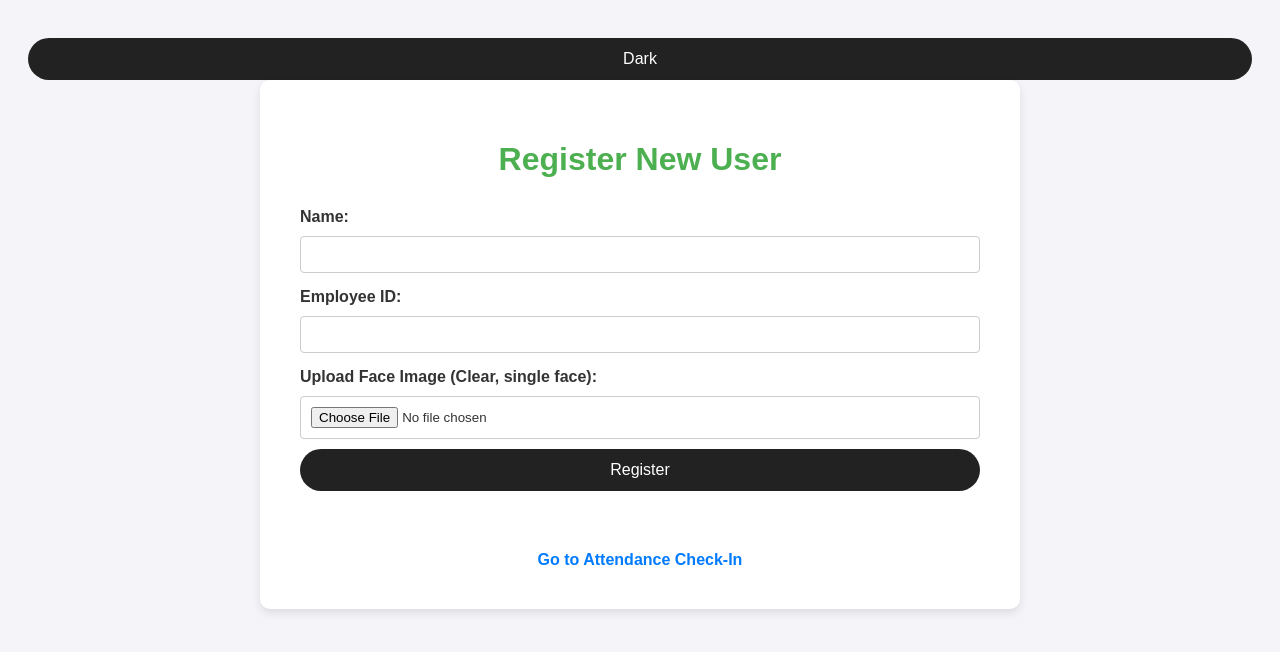
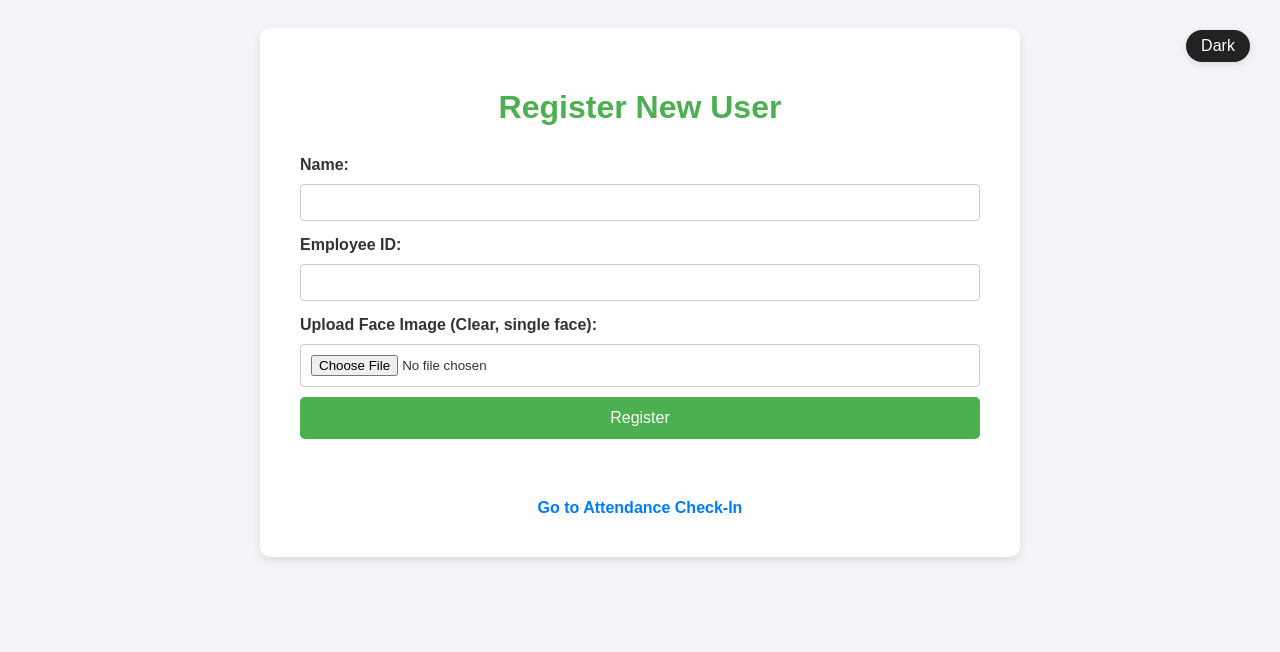
Before and after one commit to shivaram-repo/attendance-web-app, a Flask app: page /register_ui in a window 1280 px wide. Shown: the top 652 px of the page. Run offline with Flask 3, Linux system fonts and the light colour scheme.

Commit message:
added dark/light toggle

```diff
--- a/static/static.css
+++ b/static/static.css
@@ -82,3 +82,57 @@ input[type="text"], input[type="file"] {
     text-decoration: none;
     font-weight: bold;
 }
+/* Toggle Button Top-Right */
+#toggleBtn {
+  position: fixed;
+  top: 20px;
+  right: 30px;
+  z-index: 9999;
+  width: 64px;
+  height: 32px;
+  border-radius: 20px;
+  font-size: 16px;
+  padding: 0;
+  background: #222;
+  color: #fff;
+  border: none;
+  transition: background 0.3s, color 0.3s;
+  box-shadow: 0 2px 8px rgba(0,0,0,0.12);
+  cursor: pointer;
+}
+body.dark-mode #toggleBtn {
+  background: #f5f5f5;
+  color: #181818;
+}
+
+/* Main BG/text for dark mode */
+body.dark-mode {
+  background-color: #181818 !important;
+  color: #f5f5f5 !important;
+}
+body.dark-mode .container {
+  background: #232323 !important;
+  color: #f5f5f5 !important;
+}
+body.dark-mode h1,
+body.dark-mode label,
+body.dark-mode input,
+body.dark-mode p,
+body.dark-mode .nav-link a {
+  color: #f5f5f5 !important;
+}
+body.dark-mode h1 {
+  color: #8af57a !important; /* Lighter green for dark bg */
+}
+body.dark-mode button,
+body.dark-mode input[type=submit] {
+  background: #181818 !important;
+  color: #8af57a !important;
+  border: 1px solid #8af57a !important;
+}
+body.dark-mode input[type="text"],
+body.dark-mode input[type="file"] {
+  background: #222 !important;
+  color: #fff !important;
+  border: 1px solid #8af57a !important;
+}
--- a/templates/register.html
+++ b/templates/register.html
@@ -4,26 +4,6 @@
   <meta charset="UTF-8">
   <title>User Registration - Face Attendance</title>
   <link rel="stylesheet" href="{{ url_for('static', filename='static.css') }}">
-  <style>
-   .dark-mode {
-      background: #181818;
-      color: #f5f5f5;
-    }
-    button {
-      padding: 0.75rem 1.5rem;
-      border-radius: 999px;
-      border: none;
-      background: #222;
-      color: #fff;
-      font-size: 1rem;
-      cursor: pointer;
-      transition: background 0.3s, color 0.3s;
-    }
-    .dark-mode button {
-      background: #f5f5f5;
-      color: #181818;
-    }
-    </style>
 </head>
 <body>
       <button id="toggleBtn" onclick="toggleMode()">Dark</button>
```
Also changed, not shown: templates/attendance.html (+0 -20 lines).
